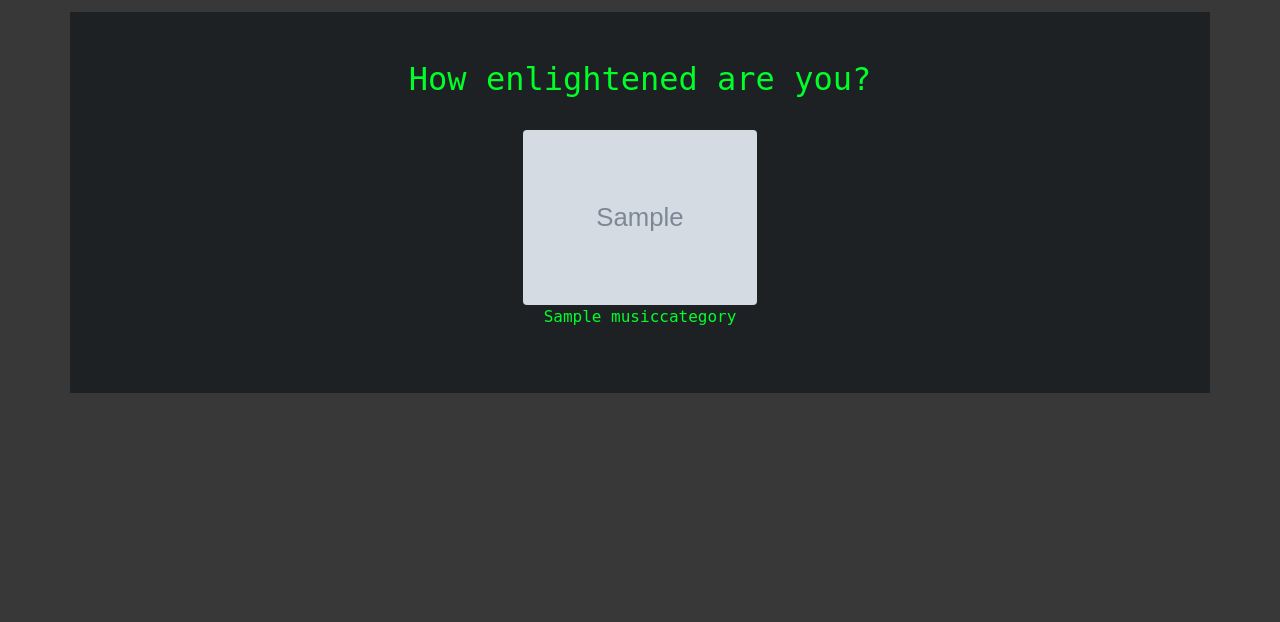
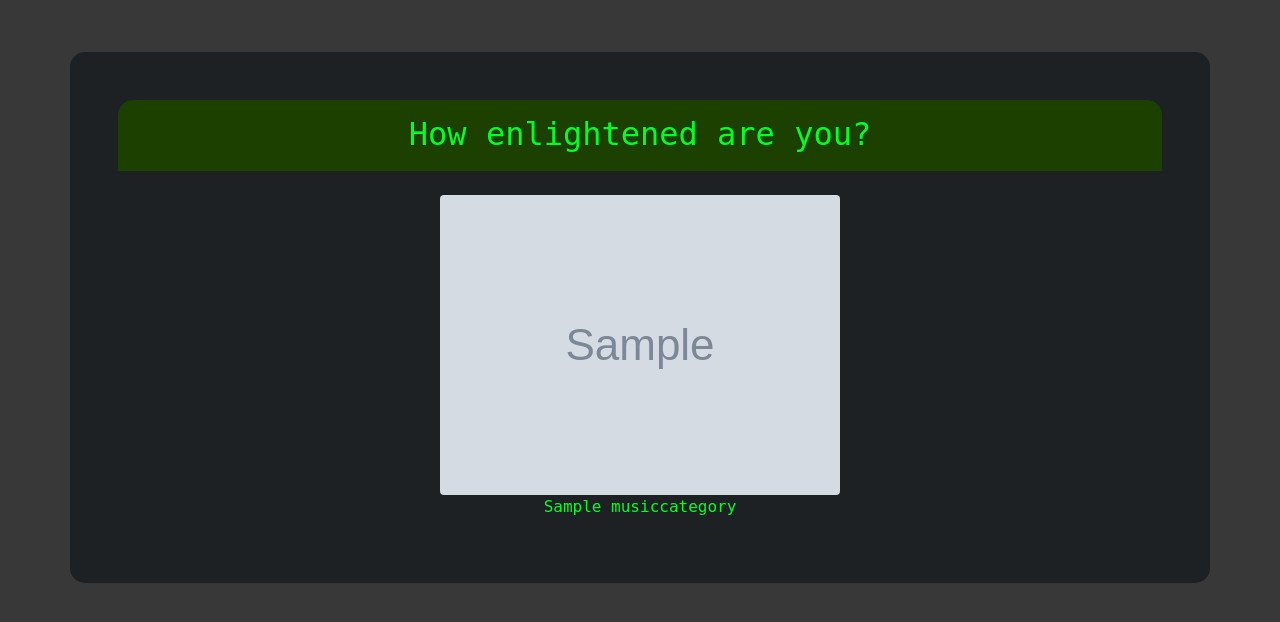
Before and after one commit to Chooboo/wad2_project, a Django app: page /categories/ in a window 1280 px wide. Shown: the part 68-690 px from the top of the page. Run offline with Django 3.2, Linux system fonts and the light colour scheme; tables that the repository leaves empty hold one stand-in row (values such as "Sample post"); grey boxes marked "Sample" are stand-in pictures; some web fonts are replaced.

Commit message:
Users will now have a default profile pic if they don't specify one. Also improved the design in some parts

```diff
--- a/musicquiz/models.py
+++ b/musicquiz/models.py
@@ -6,7 +6,7 @@ from django.utils import timezone
 
 class UserProfile(models.Model):
     user = models.OneToOneField(User, on_delete=models.CASCADE)
-    picture = models.ImageField(upload_to='profile_images', blank=True)
+    picture = models.ImageField(upload_to='profile_images', default="default_profile_pic.png")
 
     def __str__(self):
         return self.user.username
--- a/static/assets/css/styles.css
+++ b/static/assets/css/styles.css
@@ -14,13 +14,27 @@ canvas {
     display:block;
 }
 
+.cat-img {
+    max-width: 90%;
+}
+
+.heading-wrapper {
+    background-color: #1b4000;
+    padding-top: 15px;
+    padding-bottom: 10px;
+    border-top-left-radius: 15px;
+    border-top-right-radius: 15px;
+}
+
 .main-content {
     position: absolute;
-    top: 10%;
+    top: 15%;
     left: 0;
     right: 0;
     padding: 3rem;
     background-color: #1d2124;
+    margin-bottom: 5rem;
+    border-radius: 15px;
 }
 
 .home-page {
@@ -36,7 +50,7 @@ canvas {
     color: black;
     padding: 0.65rem;
     border-radius: 0.50rem;
-    margin-right: 2rem;
+    margin-right: 1rem;
     cursor: pointer;
     transition: color .15s ease-in-out,background-color .15s ease-in-out,border-color .15s ease-in-out,box-shadow .15s ease-in-out;
 }
@@ -51,9 +65,11 @@ canvas {
     color: white;
     padding: 0.65rem;
     border-radius: 0.50rem;
+    margin-left: 1rem;
     cursor:pointer;
     transition: color .15s ease-in-out,background-color .15s ease-in-out,border-color .15s ease-in-out,box-shadow .15s ease-in-out;
 }
+
 
 .index-no:hover {
     text-decoration: none;
--- a/templates/musicquiz/categories.html
+++ b/templates/musicquiz/categories.html
@@ -6,24 +6,23 @@
 {% endblock %}
 
 {% block body %}
-    <style>
-        .cat-img {
-            max-height: 175px;
-        }
-    </style>
     <div class="container-md main-content">
-        <h2 class="text-center">How enlightened are you?</h2>
-        <br>
+        <div class="heading-wrapper">
+            <h2 class="text-center">How enlightened are you?</h2>
+        </div>
+        <br/>
         {% for category in categories %}
             {% if forloop.counter == 1 or forloop.counter == 3 %}
                 <div class="row">
             {% endif %}
 
             <div class="col-md">
-                <a href="{% url 'musicquiz:category' category.slug %}">
-                    <img class="cat-img rounded mx-auto d-block" src="{{ MEDIA_URL }}{{ category.image_name }}" alt="{{ category.title }}"/>
-                </a>
+                <div class="text-center">
+                    <a href="{% url 'musicquiz:category' category.slug %}">
+                        <img class="cat-img rounded mx-auto" src="{{ MEDIA_URL }}{{ category.image_name }}" alt="{{ category.title }}"/>
+                    </a>
                 <p class="cat-title text-center">{{ category.title }}</p>
+                </div>
             </div>
 
         {% if forloop.counter == 2 or forloop.counter == 4 %}
--- a/templates/musicquiz/category.html
+++ b/templates/musicquiz/category.html
@@ -8,7 +8,10 @@
 {% block body %}
     <div class="container main-content">
         <!-- Info section -->
-        <h2 class="text-center">{{ category.title }}</h2>
+        <div class="heading-wrapper">
+            <h2 class="text-center">{{ category.title }}</h2>
+        </div>
+        <br />
         <img class="img-fluid rounded mx-auto d-block" src="{{ MEDIA_URL }}{{ category.image_name }}" alt="{{ category.title }}"/>
         <h4 class="text-justify mt-4">{{ category.description }}</h4>
 
--- a/templates/musicquiz/error.html
+++ b/templates/musicquiz/error.html
@@ -6,10 +6,10 @@
 {% endblock %}
 
 {% block body %}
-    <div class="container main-content">
+    <div class="container main-content text-center">
         <h1>Whoops!</h1>
-        <img src="{{ MEDIA_URL }}wrong.gif" alt="ssssssssssssssiiiiP" />
+        <img class="img-fluid" src="{{ MEDIA_URL }}wrong.gif" alt="go listen to taylor shift or something" />
         <hr>
-        <h2>Looks like you pressed the wrong button!</h2> <br/>
+        <h3>Looks like you pressed the wrong button!</h3> <br/>
     </div>
 {% endblock %}
--- a/templates/musicquiz/index.html
+++ b/templates/musicquiz/index.html
@@ -12,7 +12,7 @@
             <br/>
 
             <a class="index-yes" href="{% url 'musicquiz:quiz' %}">You bet!</a>
-            <a class="index-no" href="{% url 'musicquiz:error' %}">Naaah</a>
+            <a class="index-no" href="{% url 'musicquiz:error' %}">Hell naw!</a>
 
         </div>
     </section>
--- a/templates/musicquiz/profile.html
+++ b/templates/musicquiz/profile.html
@@ -20,11 +20,7 @@
 
     <h1>{{ selecteduser.username }}'s Profile</h1>
 
-    {% if userprofile.picture %}
-        <img id="profile-picture" src="{{ MEDIA_URL }}{{ userprofile.picture }}"/>
-    {%  else %}
-        <img id="profile-picture" src="{{ MEDIA_URL }}default_profile_pic.png" alt="No Image" />
-    {% endif %}
+    <img id="profile-picture" src="{{ MEDIA_URL }}default_profile_pic.png" alt="No Image" />
 
     <hr>
     <div>
```
Also changed, not shown: media/profile_images/default_profile_pic.png (added).
